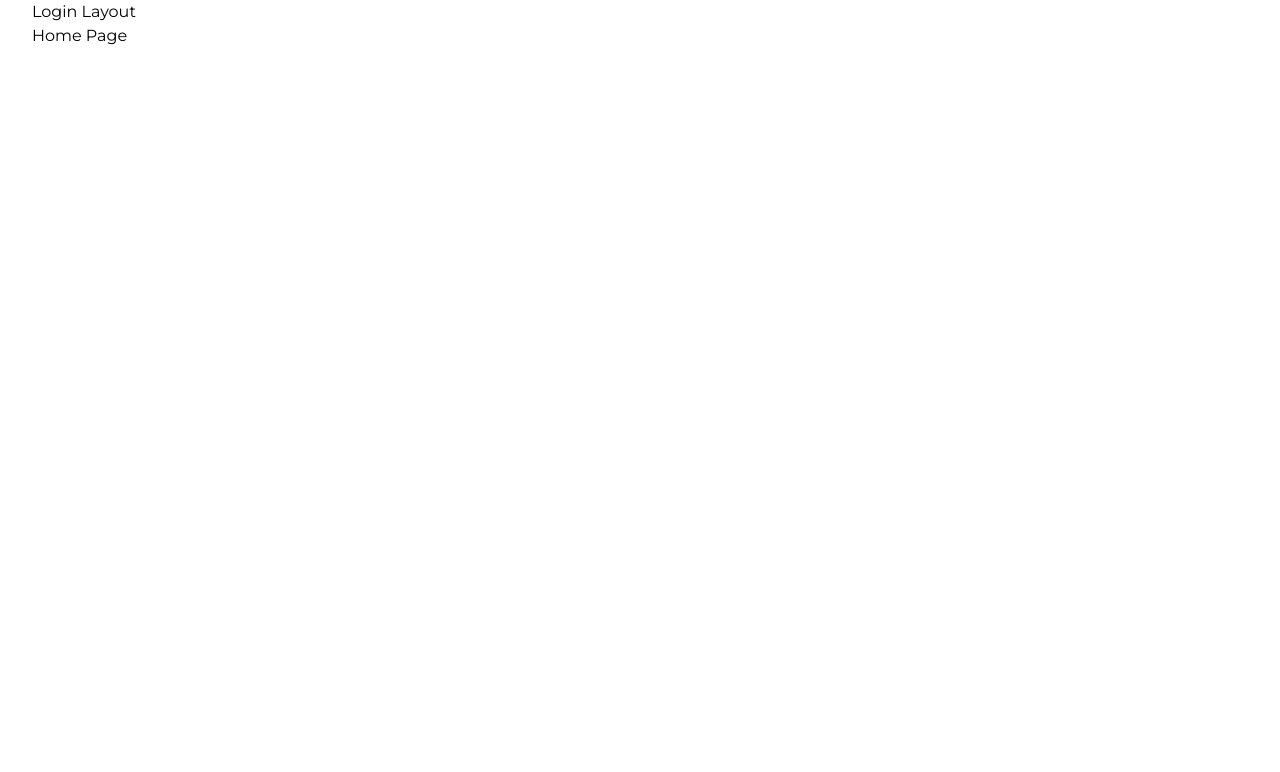
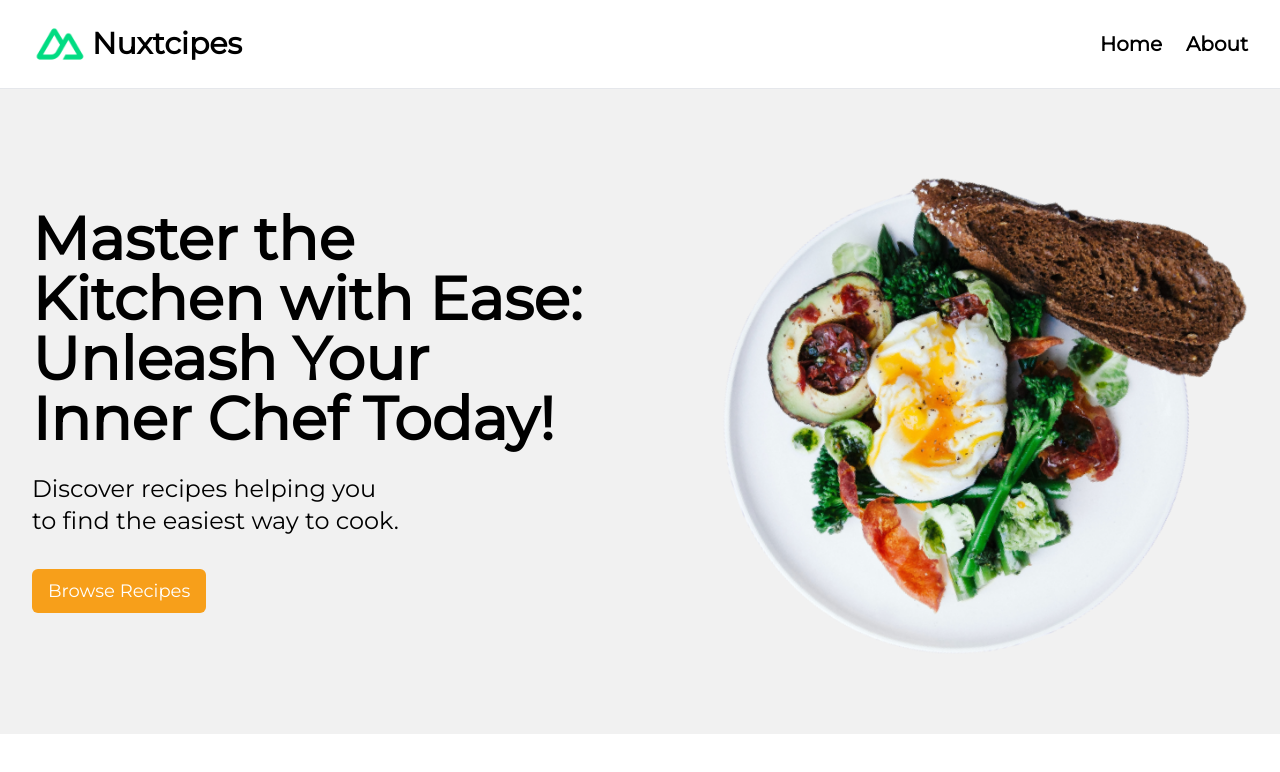
Before and after one commit to eldala07/recipe-nuxt-app, a Nuxt app: page / in a window 1280 px wide. Shown: the top 772 px of the page. Built offline with nearby package versions, Linux system fonts and the light colour scheme.

Commit message:
feat(all around): add NuxtImg and NuxtLink

```diff
--- a/app/app.vue
+++ b/app/app.vue
@@ -1,5 +1,5 @@
 <template>
-  <div class="font-Montserrat container">
+  <div class="font-Montserrat">
     <NuxtLayout>
       <NuxtPage />
     </NuxtLayout>
--- a/app/components/BaseNavigation.vue
+++ b/app/components/BaseNavigation.vue
@@ -1,7 +1,20 @@
 <template>
-    <div>
-
-    </div>
+    <header class="py-4 border-b">
+        <nav class="flex container items-center">
+            <NuxtLink to="/" class="flex gap-1 items-center">
+                <NuxtImg width="56px" densities="1x" format="webp" src="/icon-green.png" alt="" />
+                <span class="text-3xl font-bold">Nuxtcipes</span>
+            </NuxtLink>
+            <ul class="flex gap-6 ml-auto text-xl font-bold capitalize">
+                <li>
+                    <NuxtLink to="/">Home</NuxtLink>
+                </li>
+                <li>
+                    <NuxtLink to="/about">About</NuxtLink>
+                </li>
+            </ul>
+        </nav>
+    </header>
 </template>
 
 <script setup lang="ts">
--- a/app/layouts/default.vue
+++ b/app/layouts/default.vue
@@ -1,6 +1,6 @@
 <template>
     <div>
-        <h1>Default Layout</h1>
+        <BaseNavigation />
         <slot />
     </div>
 </template>
--- /dev/null
+++ b/app/pages/about.vue
@@ -0,0 +1,15 @@
+<template>
+    <main>
+        <section class="container py-20">
+            <h1 class="text-6xl font-extrabold mb-6 text-balance">About Nuxtcipes:</h1>
+            <p class="text-xl font-extrabold mb-6 text-balance max-w-screen-lg">
+                Nuxtcipes is a recipe application based on the dummyJSON API, created by John Komarnicki for
+                the <span class="font-bold">Build Modern Apps with Nuxt</span> course.
+            </p>
+        </section>
+    </main>
+</template>
+
+<script setup lang="ts">
+
+</script>
--- a/app/pages/index.vue
+++ b/app/pages/index.vue
@@ -1,11 +1,29 @@
 <template>
-    <div>
-        Home Page
-    </div>
+    <main>
+        <section class="bg-[#f1f1f1]">
+            <div class="container flex flex-col lg:flex-row items-center py-20 gap-10">
+                <div class="flex-1 order-2 lg:order-1 text-center lg:text-left">
+                    <h1 class="text-4xl lg:text-6xl font-extrabold mb-6 text-balance">
+                        Master the Kitchen with Ease: Unleash Your Inner Chef Today!
+                    </h1>
+                    <p class="text-xl lg:text-2xl mb-8 text-balance">
+                        Discover recipes helping you to find the easiest way to cook.
+                    </p>
+                    <button class="px-4 py-2 text-white self-start bg-dodgeroll-gold rounded-md text-lg cursor-pointer">
+                        Browse Recipes
+                    </button>
+                </div>
+                <div class="flex-1 order-1 lg:order-2">
+                    <NuxtImg sizes="xs:100vw sm:667px" src="/nuxt-course-hero.png" format="webp" densities="x1"
+                        alt="" />
+                </div>
+            </div>
+        </section>
+    </main>
 </template>
 
 <script setup lang="ts">
 definePageMeta({
-    layout: "login"
+    layout: "default"
 })
 </script>
```
Also changed, not shown: public/icon-green.png (added), public/nuxt-course-hero.png (added).
